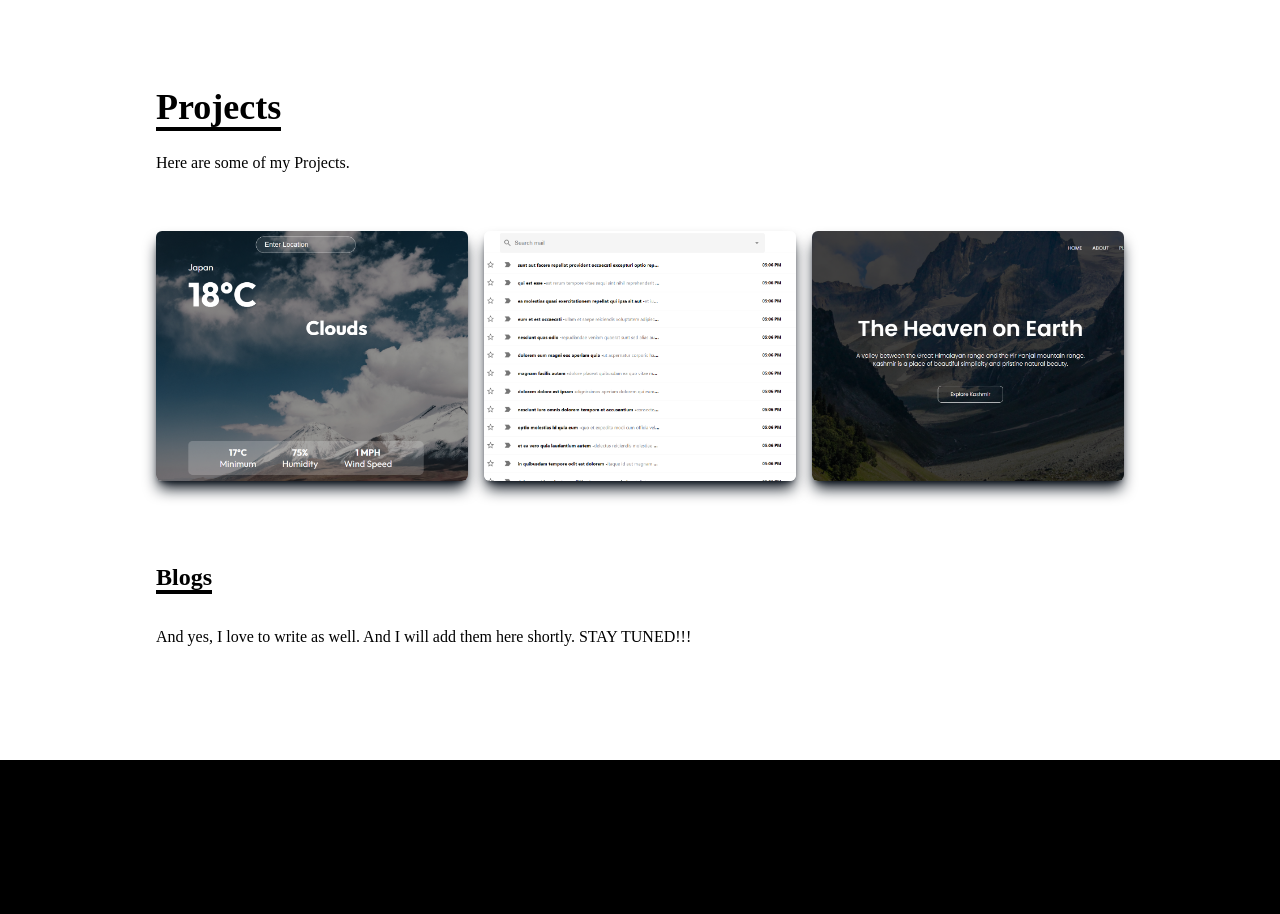
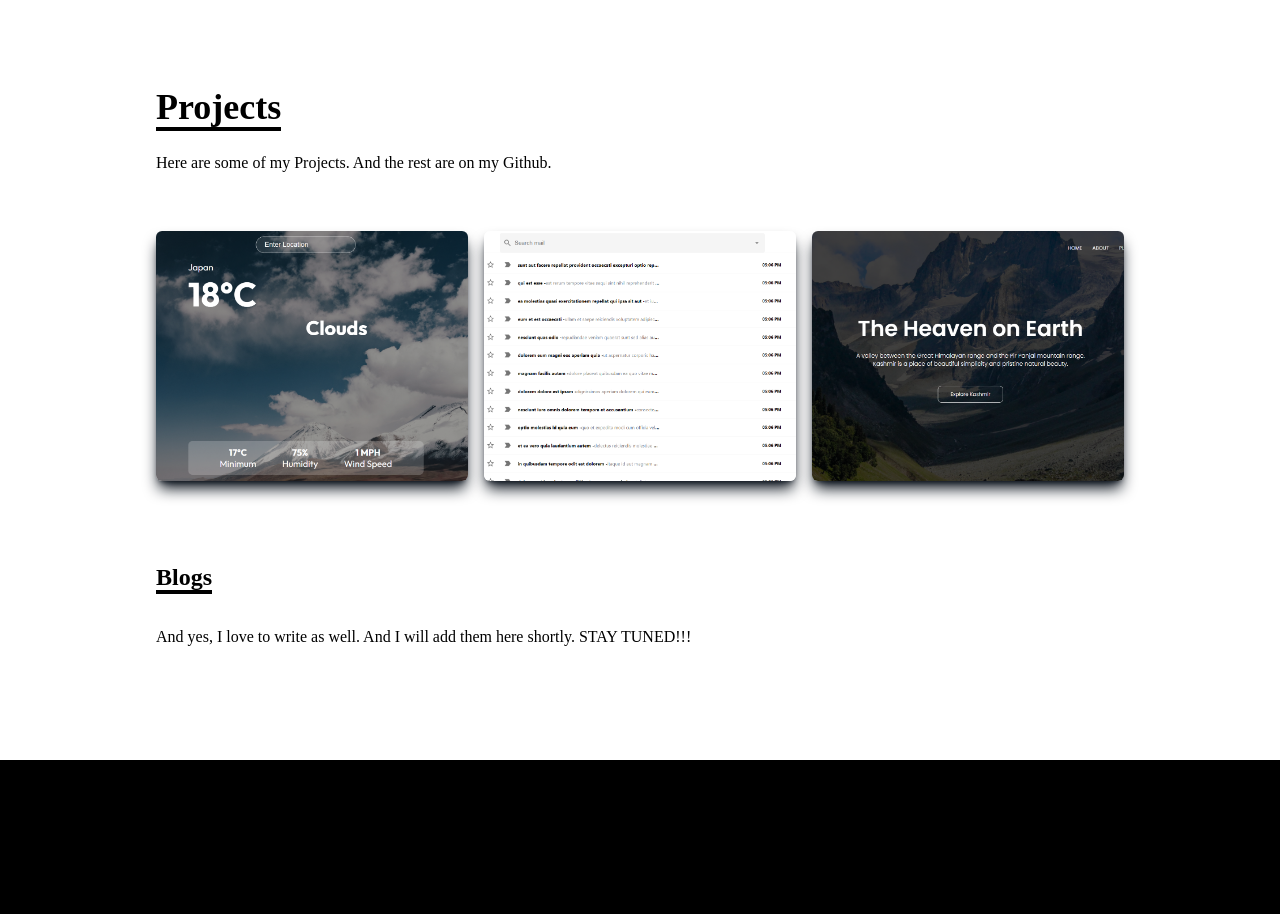
Before and after one commit to SyedSibtainRazvi/react-portfolio-sibtain, a React (Create React App) app: page / in a window 1280 px wide. Shown: the part 2440-3354 px from the top of the page. Built offline with nearby package versions, Linux system fonts and the light colour scheme.

Commit message:
doc: projects updated

```diff
--- a/src/components/Projects.js
+++ b/src/components/Projects.js
@@ -12,7 +12,7 @@ const Projects = () => {
                         <p className='text-4xl font-bold inline border-b-4 text-black border-black'>
                             Projects
                         </p>
-                        <p className='py-6'>Here are some of my Projects.</p>
+                        <p className='py-6'>Here are some of my Projects. And the rest are on my Github.</p>
                     </div>
                     <div className='grid sm:grid-cols-2 md:grid-cols-3 gap-4'>
 
```
